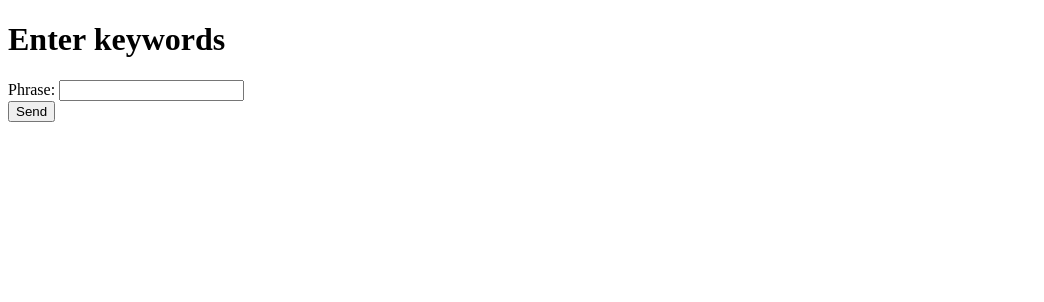
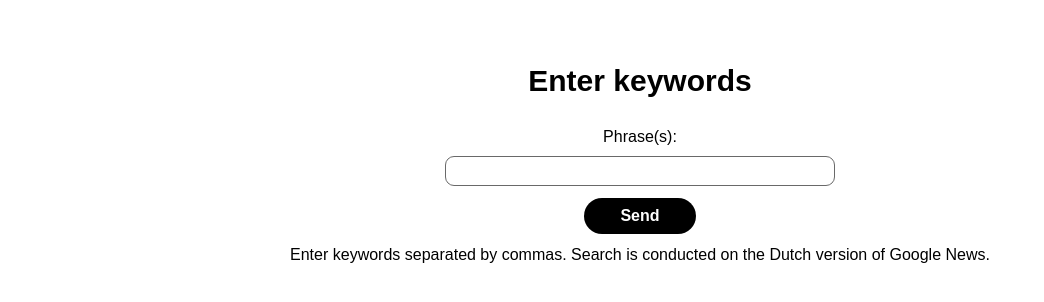
Before and after one commit to sobbaka/news-parser, a Flask app: page / in a window 1280 px wide. Shown: the top 302 px of the page, without its empty margins (0-1044 px from the left). Run offline with Flask 2, Linux system fonts and the light colour scheme.

Commit message:
add styles

```diff
--- /dev/null
+++ b/static/css/style.css
@@ -0,0 +1,179 @@
+/* Reset and base styles  */
+* {
+    padding: 0px;
+    margin: 0px;
+    border: none;
+}
+
+*,
+*::before,
+*::after {
+    box-sizing: border-box;
+}
+
+:focus,
+:active {
+    /*outline: none;*/
+}
+
+a:focus,
+a:active {
+    /* outline: none;*/
+}
+
+/* Links */
+
+a,
+a:link,
+a:visited {
+    /* color: inherit; */
+    /* text-decoration: none; */
+    /* display: inline-block; */
+}
+
+a:hover {
+    /* color: inherit; */
+    text-decoration: none;
+}
+
+/* Common */
+
+aside,
+nav,
+footer,
+header,
+section,
+main {
+    display: block;
+}
+
+h1,
+h2,
+h3,
+h4,
+h5,
+h6,
+p {
+    font-size: inherit;
+    font-weight: inherit;
+}
+
+ul,
+ul li {
+    list-style: none;
+}
+
+img {
+    vertical-align: top;
+}
+
+img,
+svg {
+    max-width: 100%;
+    height: auto;
+}
+
+address {
+    font-style: normal;
+}
+
+/* Form */
+
+input,
+textarea,
+button,
+select {
+    font-family: inherit;
+    font-size: inherit;
+    color: inherit;
+    /* background-color: transparent; */
+}
+
+input::-ms-clear {
+    display: none;
+}
+
+button,
+input[type="submit"] {
+    /* display: inline-block; */
+    box-shadow: none;
+    /* background-color: transparent; */
+    /* background: none; */
+    cursor: pointer;
+}
+
+input:focus,
+input:active,
+button:focus,
+button:active {
+    outline: none;
+}
+
+button::-moz-focus-inner {
+    padding: 0;
+    border: 0;
+}
+
+label {
+    cursor: pointer;
+}
+
+legend {
+    display: block;
+}
+
+.container {
+    display: flex;
+    flex-direction: column;
+    align-items: center;
+    font-family: Arial, Helvetica, sans-serif;
+}
+
+.title {
+    font-size: 30px;
+    font-weight: bold;
+    padding-top: 5%;
+    padding-bottom: 30px;
+}
+
+.form {
+    max-width: 390px;
+    display: flex;
+    flex-direction: column;
+    align-items: center;
+}
+
+.form__label {
+    display: block;
+    padding-bottom: 10px;
+}
+
+.form__input {
+    width: 390px;
+    border: 1px solid rgb(105, 105, 105);
+    display: block;
+    text-align: center;
+    padding: 5px;
+    border-radius: 9px;
+}
+
+.btn__link {
+    text-decoration: none;
+}
+
+.link {
+    padding-bottom: 10px;
+}
+
+.btn {
+    margin: 12px;
+    background-color: black;
+    color: white;
+    padding: 9px 36px;
+    font-weight: bold;
+    border-radius: 23px;
+}
+
+.hidden {
+    display: none;
+}
--- /dev/null
+++ b/static/js/spinner.js
@@ -0,0 +1,10 @@
+const form = document.querySelector(".form");
+const spinner = document.querySelector(".lds-ring")
+const button = document.querySelector(".form__btn")
+
+
+form.addEventListener("submit", (e) => {
+    // e.preventDefault();
+    spinner.classList.remove("hidden")
+    button.classList.add("hidden")
+})
--- a/templates/index.html
+++ b/templates/index.html
@@ -1,16 +1,34 @@
 <!DOCTYPE html>
 <html>
+
 <head>
-    <title>Contact Form</title>
-    <link rel="stylesheet" href="./css/style.css">
+    <title>Homepage</title>
+
+    <link rel="stylesheet" href="/static/css/spinner.css">
+    <link rel="stylesheet" href="/static/css/style.css">
+
 </head>
+
 <body>
 
-    <h1>Enter keywords</h1>
-    <form method="POST" action="/">
-        <label for="name">Phrase:</label>
-        <input type="text" name="phrase" id="phrase" required><br>
-        <input type="submit" value="Send">
-    </form>
+    <div class="container">
+        <h1 class="title">Enter keywords</h1>
+        <form method="POST" action="/" class="form">
+            <label for="name" class="form__label">Phrase(s):</label>
+            <input type="text" name="phrase" id="phrase" required class="form__input">
+            <input type="submit" value="Send" class="form__btn btn">
+        </form>
+        <div class="lds-ring hidden">
+            <div></div>
+            <div></div>
+            <div></div>
+            <div></div>
+        </div>
+        <p class="description">Enter keywords separated by commas. Search is conducted on the Dutch version of Google
+            News.
+        </p>
+    </div>
+    <script src="/static/js/spinner.js"></script>
 </body>
+
 </html>
```
Also changed, not shown: static/css/spinner.css (added, +41 -0 lines), templates/success.html (+10 -6 lines), templates/css/style.css (deleted), 1 other file.
